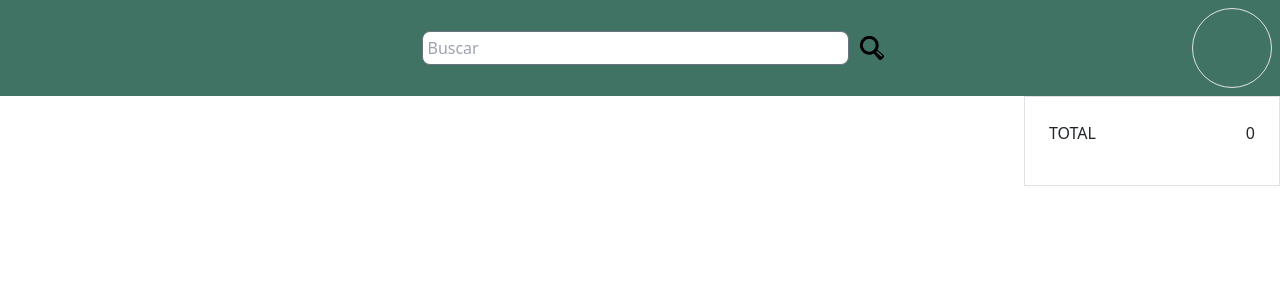
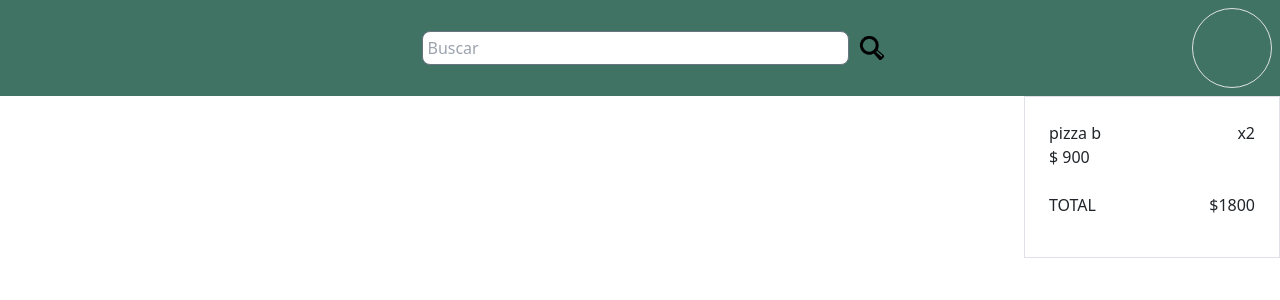
Before and after one commit to NahuelMendez/elem-ing-software, a React (Create React App) app in the folder frontend/: page /home in a window 1280 px wide. Shown: the top 300 px of the page. Built offline with nearby package versions, Linux system fonts and the light colour scheme.

Commit message:
filter products in notebook by pizzeria

```diff
--- a/frontend/src/components/MainView/index.js
+++ b/frontend/src/components/MainView/index.js
@@ -9,7 +9,7 @@ const MainView = () => {
     <div>
       <NavBar />
       <div className=" w-full flex flex-col items-end">
-        <Notebook />
+        <Notebook pizzeriaName={'pizzeriaB'}/>
       </div>
       {role === "pizzeria" && <MenuContainer />}
     </div>
--- a/frontend/src/components/Notebook/index.js
+++ b/frontend/src/components/Notebook/index.js
@@ -1,14 +1,41 @@
+import { useEffect, useState } from "react"
 import { useSelector } from "react-redux"
-import { productsState, totalState } from "../../slices/notebookSlice"
+import { productsState } from "../../slices/notebookSlice"
 
-const Notebook = () => {
-  const products = useSelector(productsState)
-  const total = useSelector(totalState)
+const Notebook = ({ pizzeriaName }) => {
+  const [productsToShow, setProductsToShow] = useState([])
+  const [total, setTotal] = useState(0)
+  //const products = useSelector(productsState)
+
+  const products = [
+    {name: 'pizza', price: 900, cant: 2, pizzeriaName: 'pizzeria'},
+    {name: 'pizza b', price: 900, cant: 2, pizzeriaName: 'pizzeriaB'},
+    {name: 'pizza', price: 900, cant: 2, pizzeriaName: 'pizzeria'}
+  ]
+
+  const getTotal = () => {
+    let totalSum = 0
+    for (let index = 0; index < productsToShow.length; index++) {
+      const product = productsToShow[index]
+      totalSum += (product.price * product.cant)
+    }
+    return totalSum
+  }
+
+  useEffect(() => {
+    const toShow = products.filter(i => i.pizzeriaName === pizzeriaName)
+    setProductsToShow(toShow)
+  }, [])
+
+  useEffect(() => {
+    const totalToSave = getTotal()
+    setTotal(totalToSave)
+  }, [productsToShow])
 
   return (
     <div className="border-gray-500 border w-1/5 p-4 flex flex-col">
       {
-        products.map((i, index) => (
+        productsToShow.map((i, index) => (
           <div className="flex justify-between mb-4">
             <div key={index} className="mr-4">
               <p className="m-0">{i.name}</p>
@@ -22,7 +49,7 @@ const Notebook = () => {
       }
       <div className="flex justify-between">
         <p>TOTAL</p>
-        <p>{total}</p>
+        <p>${total}</p>
       </div>
     </div>
   )
```
